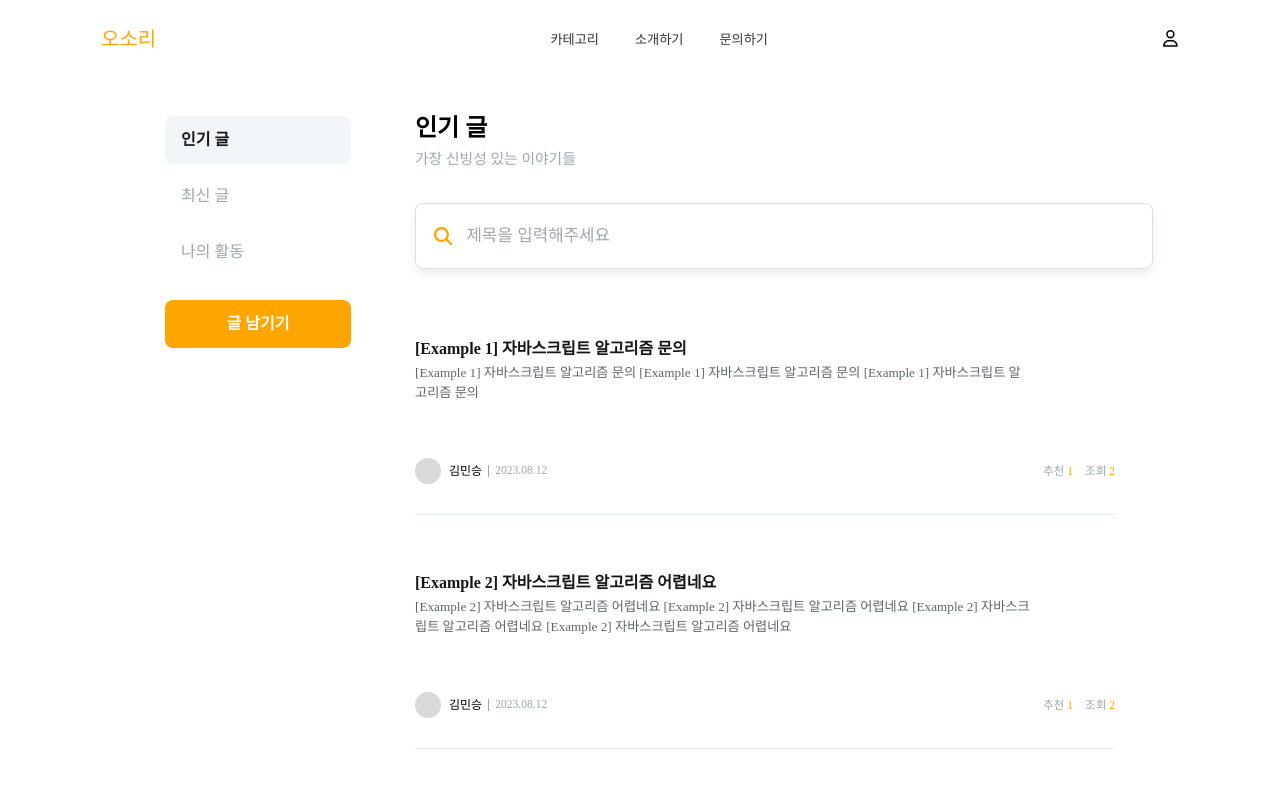
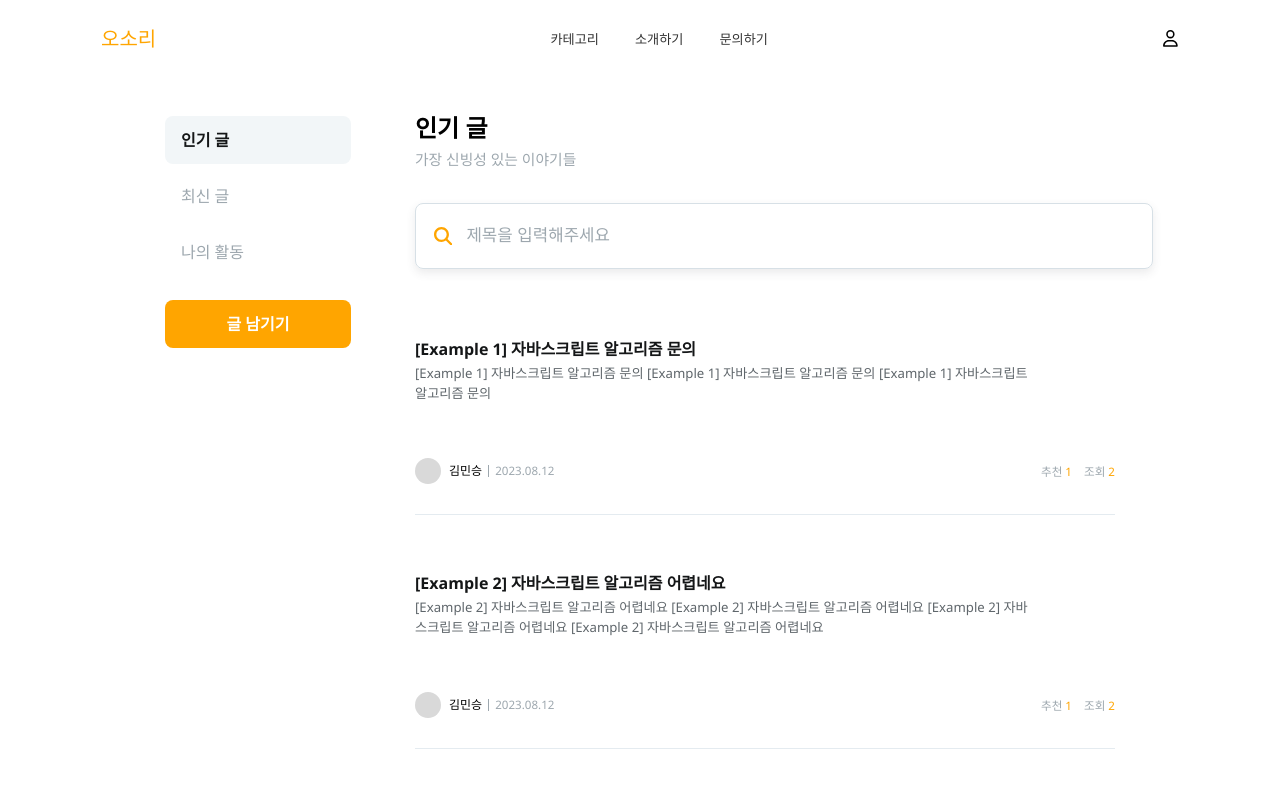
Before and after one commit to helloworld442/edu-DESIGN, a React (Create React App) app: page /feed/best/1 in a window 1280 px wide. Shown: the top 800 px of the page. Built offline with nearby package versions, Linux system fonts and the light colour scheme.

Commit message:
fix : fix font-style in windows and mac

```diff
--- a/src/components/@common/Header.jsx
+++ b/src/components/@common/Header.jsx
@@ -54,7 +54,7 @@ const HeaderMenu = styled.ul`
   gap: 36px;
   font-size: 0.825rem;
   font-weight: 550;
-  font-family: Pretendard;
+  font-family: "Segoe UI", Tahoma, Geneva, Verdana, sans-serif;
   color: #333;
   transition: all 0.5s ease-in-out;
   cursor: pointer;
--- a/src/components/Category/CategoryHead.jsx
+++ b/src/components/Category/CategoryHead.jsx
@@ -20,7 +20,7 @@ const StCategoryHead = styled.div`
 const CategoryHeadTitle = styled.h1`
   font-size: 2.15rem;
   font-weight: 550;
-  font-family: Pretendard;
+  font-family: "Segoe UI", Tahoma, Geneva, Verdana, sans-serif;
   color: #333;
   line-height: 3.5rem;
   display: flex;
@@ -30,7 +30,7 @@ const CategoryHeadTitle = styled.h1`
     height: 48px;
     font-size: 0.95rem;
     font-weight: 550;
-    font-family: Pretendard;
+    font-family: "Segoe UI", Tahoma, Geneva, Verdana, sans-serif;
     color: #ffa500;
   }
 `;
--- a/src/components/Category/CategoryItem.jsx
+++ b/src/components/Category/CategoryItem.jsx
@@ -41,7 +41,7 @@ const CategoryItemDesc = styled.h4`
   margin-bottom: 6px;
   font-size: 0.75rem;
   font-weight: 550;
-  font-family: Pretendard;
+  font-family: "Segoe UI", Tahoma, Geneva, Verdana, sans-serif;
   color: #f8f8f8;
 `;
 
--- a/src/components/Feed/BestFeedSection.jsx
+++ b/src/components/Feed/BestFeedSection.jsx
@@ -24,13 +24,13 @@ const SectionTitle = styled.h3`
   font-size: 1.5rem;
   font-weight: bold;
   font-style: normal;
-  font-family: Pretendard;
+  font-family: "Segoe UI", Tahoma, Geneva, Verdana, sans-serif;
 `;
 
 const SectionDesc = styled.h4`
   font-size: 0.925rem;
   font-weight: 500;
   font-style: normal;
-  font-family: Pretendard;
+  font-family: "Segoe UI", Tahoma, Geneva, Verdana, sans-serif;
   color: #9da7ae;
 `;
--- a/src/components/Feed/FeedCategory.jsx
+++ b/src/components/Feed/FeedCategory.jsx
@@ -45,7 +45,7 @@ const FeedCategoryMenu = styled.ul`
     padding: 0px 16px;
     box-sizing: border-box;
     border-radius: 8px;
-    font-family: Pretendard;
+    font-family: "Segoe UI", Tahoma, Geneva, Verdana, sans-serif;
     font-style: normal;
     font-size: 16px;
     font-weight: 400;
@@ -70,7 +70,7 @@ const FeedCategoryButton = styled.button`
   border: none;
   border-radius: 8px;
   outline: none;
-  font-family: Pretendard;
+  font-family: "Segoe UI", Tahoma, Geneva, Verdana, sans-serif;
   font-style: normal;
   font-size: 16px;
   font-weight: 750;
--- a/src/components/Feed/FeedItem.jsx
+++ b/src/components/Feed/FeedItem.jsx
@@ -34,16 +34,16 @@ const StFeedItem = styled.li`
 
 const FeedItemTitle = styled.h3`
   margin-bottom: 6px;
-  font-family: Pretendard;
+  font-family: "Segoe UI", Tahoma, Geneva, Verdana, sans-serif;
   font-style: normal;
-  font-weight: 700;
+  font-weight: 650;
   font-size: 16px;
   color: rgb(20, 22, 23);
 `;
 
 const FeedItemContent = styled.h5`
   width: 88%;
-  font-family: Pretendard;
+  font-family: "Segoe UI", Tahoma, Geneva, Verdana, sans-serif;
   font-style: normal;
   font-weight: 400;
   font-size: 0.825rem;
@@ -73,7 +73,7 @@ const FeedItemUser = styled.div`
   h4 {
     font-size: 0.75rem;
     font-weight: 500;
-    font-family: Pretendard;
+    font-family: "Segoe UI", Tahoma, Geneva, Verdana, sans-serif;
   }
 
   h5 {
@@ -82,7 +82,7 @@ const FeedItemUser = styled.div`
     border-left: 1.5px solid rgb(157, 167, 174);
     font-size: 0.725rem;
     font-weight: 500;
-    font-family: Pretendard;
+    font-family: "Segoe UI", Tahoma, Geneva, Verdana, sans-serif;
     color: rgb(157, 167, 174);
   }
 `;
@@ -98,7 +98,7 @@ const FeedItemInfo = styled.div`
   h6 {
     font-size: 0.725rem;
     font-weight: 500;
-    font-family: Pretendard;
+    font-family: "Segoe UI", Tahoma, Geneva, Verdana, sans-serif;
     color: rgb(157, 167, 174);
   }
 
--- a/src/components/Feed/NewFeedSection.jsx
+++ b/src/components/Feed/NewFeedSection.jsx
@@ -24,13 +24,13 @@ const SectionTitle = styled.h3`
   font-size: 1.5rem;
   font-weight: bold;
   font-style: normal;
-  font-family: Pretendard;
+  font-family: "Segoe UI", Tahoma, Geneva, Verdana, sans-serif;
 `;
 
 const SectionDesc = styled.h4`
   font-size: 0.925rem;
   font-weight: 500;
   font-style: normal;
-  font-family: Pretendard;
+  font-family: "Segoe UI", Tahoma, Geneva, Verdana, sans-serif;
   color: #9da7ae;
 `;
```
